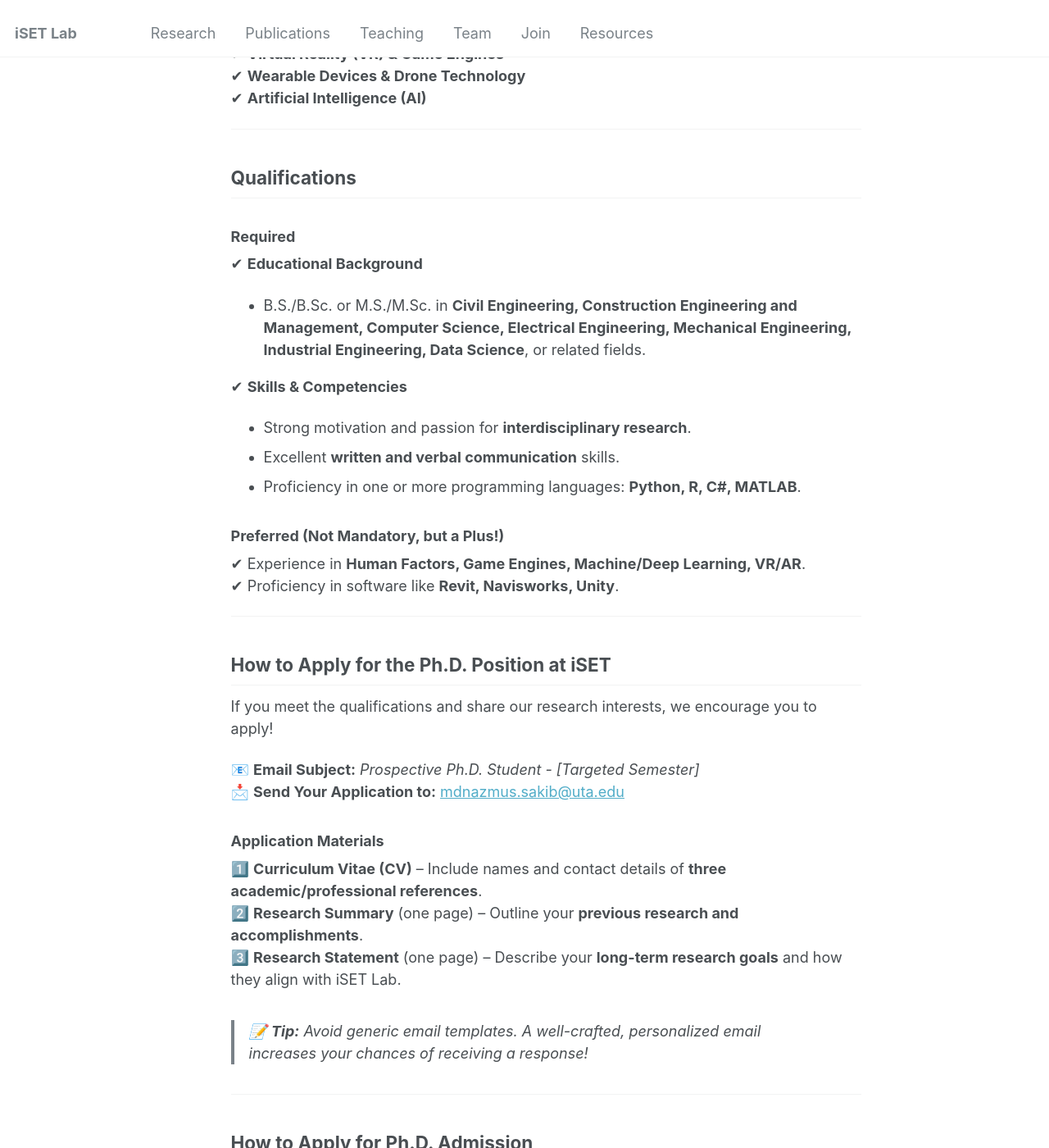
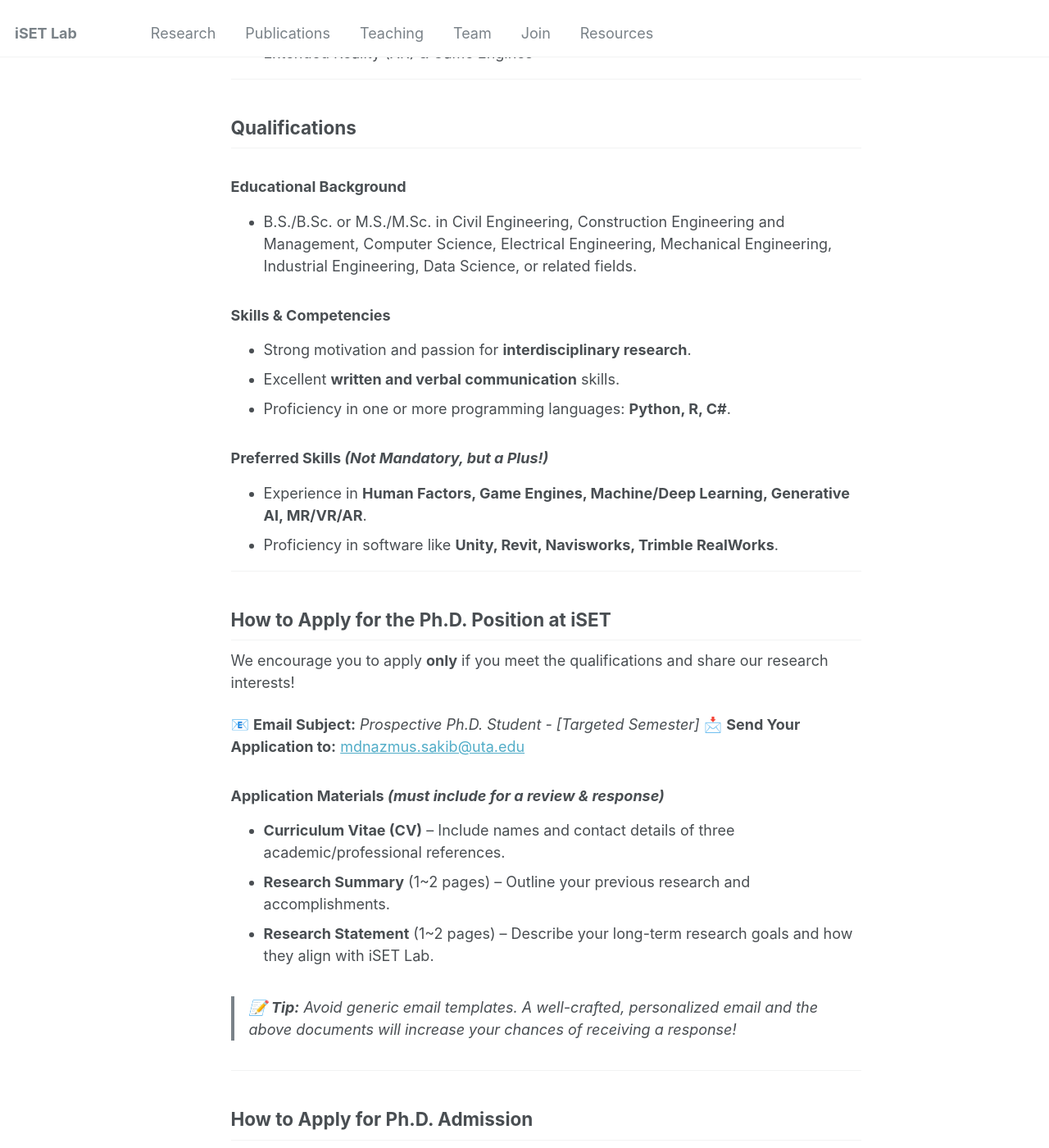
Before and after one commit to iSET-LAB/iSET-LAB.github.io, a Jekyll site: the page built from _pages/join.md, in a window 1280 px wide and 1400 px high, scrolled down 661 px. Shown: the whole window at 82% size. Built offline with Jekyll 4.4.1, drawn with Linux system fonts in a browser that asks for light colours; our own code applies the rules of GitHub Pages for plain Markdown files; some of the changed text lies outside the part shown.

Commit message:
Update join.md
Simpler!

```diff
--- a/_pages/join.md
+++ b/_pages/join.md
@@ -10,59 +10,53 @@
 ---
 ---
 <div align="center">
-  <h1><strong>Join Our Lab</strong></h1>
-  <h3><strong>Funded Ph.D. Student Positions in Civil Engineering at The University of Texas at Arlington (UTA)</strong></h3>
+  <h1><strong>Join The iSET Lab</strong></h1>
 </div>
----
 
-## **About the Positions**
-We are excited to announce two fully funded Ph.D. positions in **Civil Engineering** with a focus on **Construction Engineering and Management** at the **Intelligent Systems and Emerging Technologies (iSET) Lab** at **The University of Texas at Arlington (UTA)**. The positions will begin in **Spring/Fall 2024** under the supervision of **Dr. Md Nazmus Sakib**.
+Multiple fully funded Ph.D. student positions are available at the **[Intelligent Systems and Emerging Technologies (iSET) Lab](https://iset-lab.github.io)** in the **Department of Civil Engineering** *(focus: Construction Engineering and Management)* at **The University of Texas at Arlington (UTA)**. The positions will begin in **Fall 2025** under the supervision of **[Dr. Md Nazmus Sakib](https://www.uta.edu/academics/faculty/profile?user=mdnazmus.sakib)**.
 
-### **Research Areas**
-Ph.D. students will engage in cutting-edge research at the intersection of civil engineering and emerging technologies, focusing on:
-✔ **Human Factors**
-✔ **Digital Twins**
-✔ **Building Information Modeling (BIM)**
-✔ **Virtual Reality (VR) & Game Engines**
-✔ **Wearable Devices & Drone Technology**
-✔ **Artificial Intelligence (AI)**
+## **Research Areas**
+Ph.D. students will engage in cutting-edge research at the intersection of civil engineering, computer science, and emerging technologies, focusing on:
+- Human Factors
+- Digital Twins
+- Wearable Devices
+- Drone Technology
+- Artificial Intelligence (AI)
+- Extended Reality (XR) & Game Engines
 
 ---
 
 ## **Qualifications**
-### **Required**
-✔ **Educational Background**
-- B.S./B.Sc. or M.S./M.Sc. in **Civil Engineering, Construction Engineering and Management, Computer Science, Electrical Engineering, Mechanical Engineering, Industrial Engineering, Data Science**, or related fields.
+### **Educational Background**
+- B.S./B.Sc. or M.S./M.Sc. in Civil Engineering, Construction Engineering and Management, Computer Science, Electrical Engineering, Mechanical Engineering, Industrial Engineering, Data Science, or related fields.
 
-✔ **Skills & Competencies**
+### **Skills & Competencies**
 - Strong motivation and passion for **interdisciplinary research**.
 - Excellent **written and verbal communication** skills.
-- Proficiency in one or more programming languages: **Python, R, C#, MATLAB**.
+- Proficiency in one or more programming languages: **Python, R, C#**.
 
-### **Preferred (Not Mandatory, but a Plus!)**
-✔ Experience in **Human Factors, Game Engines, Machine/Deep Learning, VR/AR**.
-✔ Proficiency in software like **Revit, Navisworks, Unity**.
+### **Preferred Skills** *(Not Mandatory, but a Plus!)*
+- Experience in **Human Factors, Game Engines, Machine/Deep Learning, Generative AI, MR/VR/AR**.
+- Proficiency in software like **Unity, Revit, Navisworks, Trimble RealWorks**.
 
 ---
 
 ## **How to Apply for the Ph.D. Position at iSET**
-If you meet the qualifications and share our research interests, we encourage you to apply!
+We encourage you to apply **only** if you meet the qualifications and share our research interests!
 
 📧 **Email Subject:** *Prospective Ph.D. Student - [Targeted Semester]*
 📩 **Send Your Application to:** [mdnazmus.sakib@uta.edu](mailto:mdnazmus.sakib@uta.edu)
 
-### **Application Materials**
-1️⃣ **Curriculum Vitae (CV)** – Include names and contact details of **three academic/professional references**.
-2️⃣ **Research Summary** (one page) – Outline your **previous research and accomplishments**.
-3️⃣ **Research Statement** (one page) – Describe your **long-term research goals** and how they align with iSET Lab.
+### **Application Materials** *(must include for a review & response)*
+- **Curriculum Vitae (CV)** – Include names and contact details of three academic/professional references.
+- **Research Summary** (1~2 pages) – Outline your previous research and accomplishments.
+- **Research Statement** (1~2 pages) – Describe your long-term research goals and how they align with iSET Lab.
 
-> 📝 **Tip:** Avoid generic email templates. A well-crafted, personalized email increases your chances of receiving a response!
+> 📝 **Tip:** Avoid generic email templates. A well-crafted, personalized email and the above documents will increase your chances of receiving a response!
 
 ---
 
 ## **How to Apply for Ph.D. Admission**
-Applicants must meet **UTA’s Department of Civil Engineering** admission requirements. Both **M.S. to Ph.D.** and **B.S. to Ph.D.** pathways are available.
-
-📌 **For More Information on Admission:** [Click Here](#)
+Applicants must meet **UTA’s Department of Civil Engineering** admission requirements. Both **M.S. to Ph.D.** and **B.S. to Ph.D.** pathways are available at: [Information on Admission](https://catalog.uta.edu/engineering/civil/graduate/#doctoraltext)
 
 ---
```
